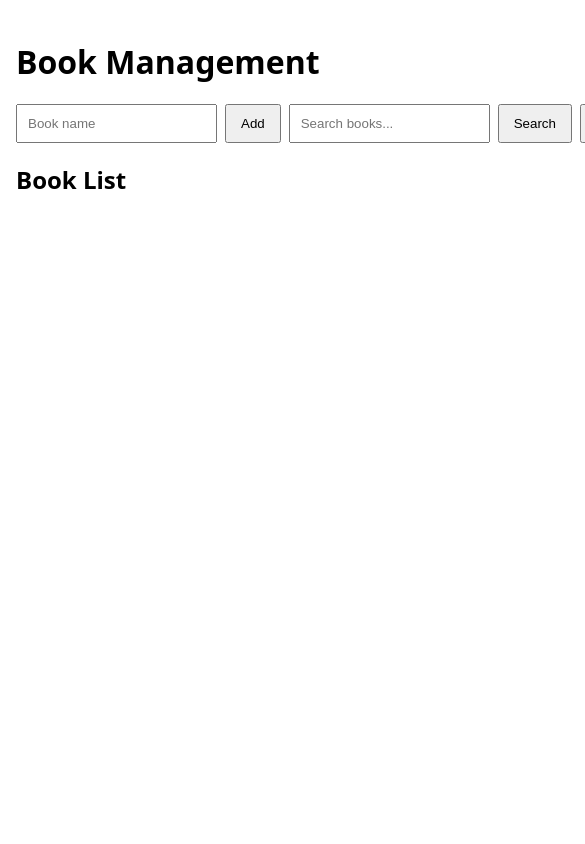
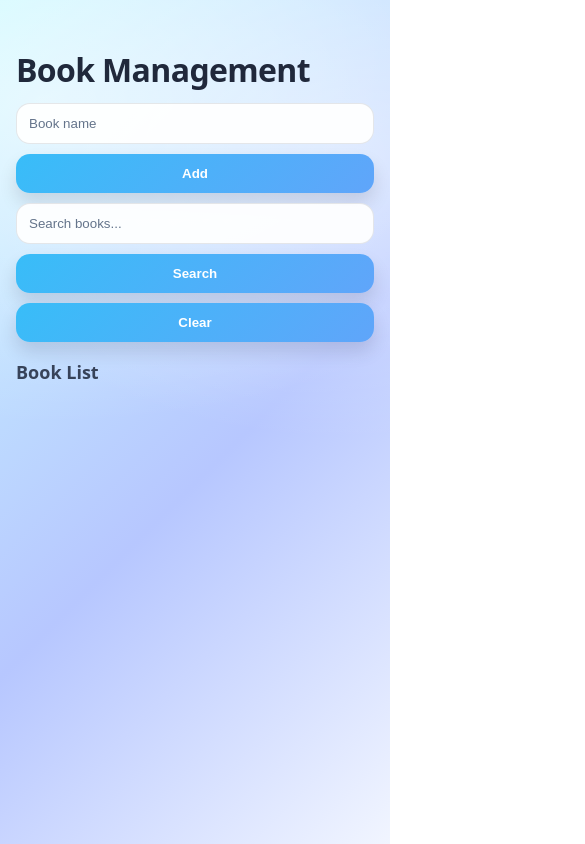
Before and after one commit to punza1379-svg/Lab8_resource, a website: page Lab8_resource/public/index.html in a window 390 px wide. Shown: the top 844 px of the page, 585 px wide, since content can reach past the window. Drawn offline with Linux system fonts and the light colour scheme; no server answers.

Commit message:
edit css

```diff
--- a/Lab8_resource/data/books.json
+++ b/Lab8_resource/data/books.json
@@ -1,9 +1,5 @@
 {
   "books": [
-    {
-      "bookNo": 1,
-      "bookName": "Game of Thrones"
-    },
     {
       "bookNo": 2,
       "bookName": "Clash of Kings"
--- a/Lab8_resource/public/index.html
+++ b/Lab8_resource/public/index.html
@@ -7,7 +7,9 @@
     <link rel="stylesheet" href="/styles.css" />
   </head>
   <body>
+    <div class="">
     <h1>Book Management</h1>
+    </div>
 
     <!-- TODO 11: Set action + method to POST /books/add -->
     <form action="/books/add" method="POST">
--- a/Lab8_resource/public/styles.css
+++ b/Lab8_resource/public/styles.css
@@ -1,5 +1,116 @@
-body{font-family:system-ui,Arial,sans-serif;max-width:720px;margin:40px auto;padding:0 16px}
-form{display:flex;gap:8px;margin:12px 0 20px}
-input{flex:1;padding:10px}
-button{padding:10px 14px;cursor:pointer}
-#book-list div{padding:8px 0;border-bottom:1px solid #eee}
+:root{
+  --bg1:#c7f9ff;
+  --bg2:#b7c7ff;
+  --bg3:#f1f5ff;
+
+  --primary1:#38bdf8;
+  --primary2:#60a5fa;
+
+  --card:rgba(255,255,255,.88);
+  --text:#0f172a;
+  --muted:#64748b;
+  --line:rgba(15,23,42,.10);
+  --shadow:0 14px 34px rgba(2,6,23,.12);
+  --radius:18px;
+
+}
+
+*{box-sizing:border-box}
+body{
+  font-family:system-ui,-apple-system,Segoe UI,Arial,sans-serif;
+  margin:0;
+  min-height:100vh;
+  color:var(--text);
+  padding:48px 16px;
+
+  /* calmer gradient background */
+  background:
+    radial-gradient(900px 520px at 12% 12%, rgba(255,255,255,.55), transparent 62%),
+    radial-gradient(700px 480px at 88% 18%, rgba(255,255,255,.40), transparent 60%),
+    linear-gradient(135deg, var(--bg1), var(--bg2) 55%, var(--bg3));
+}
+
+h1{
+  margin:0 0 10px;
+  letter-spacing:-.02em;
+  color:rgba(15,23,42,.92);
+}
+h2{
+  margin:18px 0 10px;
+  font-size:18px;
+  color:rgba(15,23,42,.78);
+}
+
+.container{
+  max-width:760px;
+  margin:0 auto;
+}
+
+.card{
+  background:var(--card);
+  border:1px solid rgba(255,255,255,.70);
+  border-radius:var(--radius);
+  box-shadow:var(--shadow);
+  padding:18px;
+  backdrop-filter: blur(10px);
+}
+
+form{
+  display:flex;
+  gap:10px;
+  margin:12px 0 16px;
+}
+
+input{
+  flex:1;
+  padding:12px 12px;
+  border-radius:14px;
+  border:1px solid var(--line);
+  outline:none;
+  background:rgba(255,255,255,.92);
+  transition:.15s ease;
+}
+input::placeholder{color:var(--muted)}
+input:focus{
+  border-color:rgba(167,139,250,.55);
+  box-shadow:0 0 0 4px rgba(167,139,250,.16);
+}
+
+button{
+  padding:12px 14px;
+  border:0;
+  border-radius:14px;
+  cursor:pointer;
+  font-weight:600;
+  color:white;
+  background:linear-gradient(135deg, var(--primary1), var(--primary2));
+  box-shadow:0 10px 18px rgba(2,6,23,.12);
+  transition: transform .12s ease, filter .12s ease, box-shadow .12s ease;
+}
+button:hover{
+  filter:brightness(1.03);
+  transform: translateY(-1px);
+  box-shadow:0 12px 22px rgba(2,6,23,.14);
+}
+button:active{
+  transform: translateY(0px);
+  box-shadow:0 8px 14px rgba(2,6,23,.12);
+}
+
+#book-list{
+  margin-top:10px;
+}
+#book-list > div{
+  padding:10px 6px;
+  border-bottom:1px solid var(--line);
+  display:flex;
+  align-items:center;
+  justify-content:space-between;
+  gap:10px;
+}
+#book-list > div:last-child{border-bottom:0}
+
+@media (max-width:520px){
+  form{flex-direction:column}
+  button{width:100%}
+}
```
